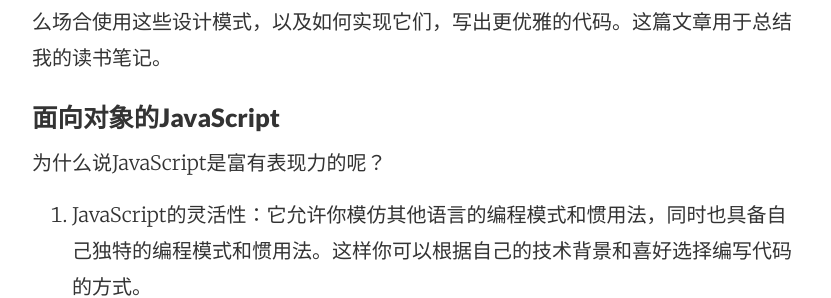
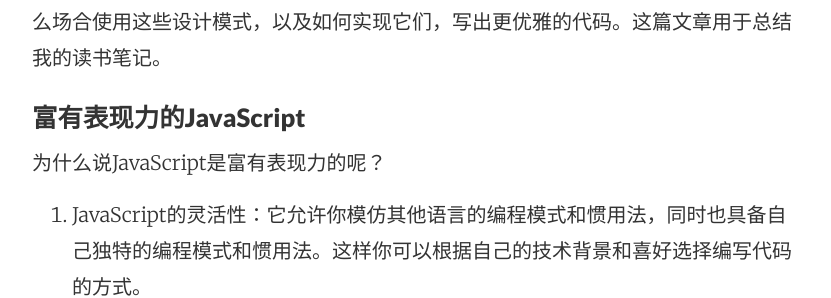
Before and after one commit to tw93/tw93.github.io, a Jekyll site: the page built from _posts/2015-06-09-Talking-about-JavaScript-design-patterns.md, in a window 1280 px wide. Shown: the part 420-718 px from the top of the page, without its empty margins (224-1055 px from the left). Built offline with Jekyll 4.4.1, drawn with Linux system fonts in a browser that asks for light colours; comment, search, counter and statistics services are not loaded.

Commit message:
add the first

```diff
--- a/_posts/2015-06-09-Talking-about-JavaScript-design-patterns.md
+++ b/_posts/2015-06-09-Talking-about-JavaScript-design-patterns.md
@@ -8,8 +8,7 @@
 
 最近在学习Ross Harmes/Dustin Diaz写的[《JavaScript设计模式》](http://book.douban.com/subject/3329540/){:target="_blank"}，大概将此书看了两遍，很有收获。此书适合于想深入学习JavaScript的同学，用来增加你的内功。能够帮助你增强对JavaScript面向对象的理解，同时学习各种具体的设计模式，懂得应该在什么场合使用这些设计模式，以及如何实现它们，写出更优雅的代码。这篇文章用于总结我的读书笔记。
 
-####面向对象的JavaScript
-
+####富有表现力的JavaScript
 为什么说JavaScript是富有表现力的呢？
  1. JavaScript的灵活性：它允许你模仿其他语言的编程模式和惯用法，同时也具备自己独特的编程模式和惯用法。这样你可以根据自己的技术背景和喜好选择编写代码的方式。
  2. 弱语言类型：定义变量的时候不需要申明其类型，其类型取决于其包含的数据；同时JavaScript变量可以根据所赋值改变类型。
```
